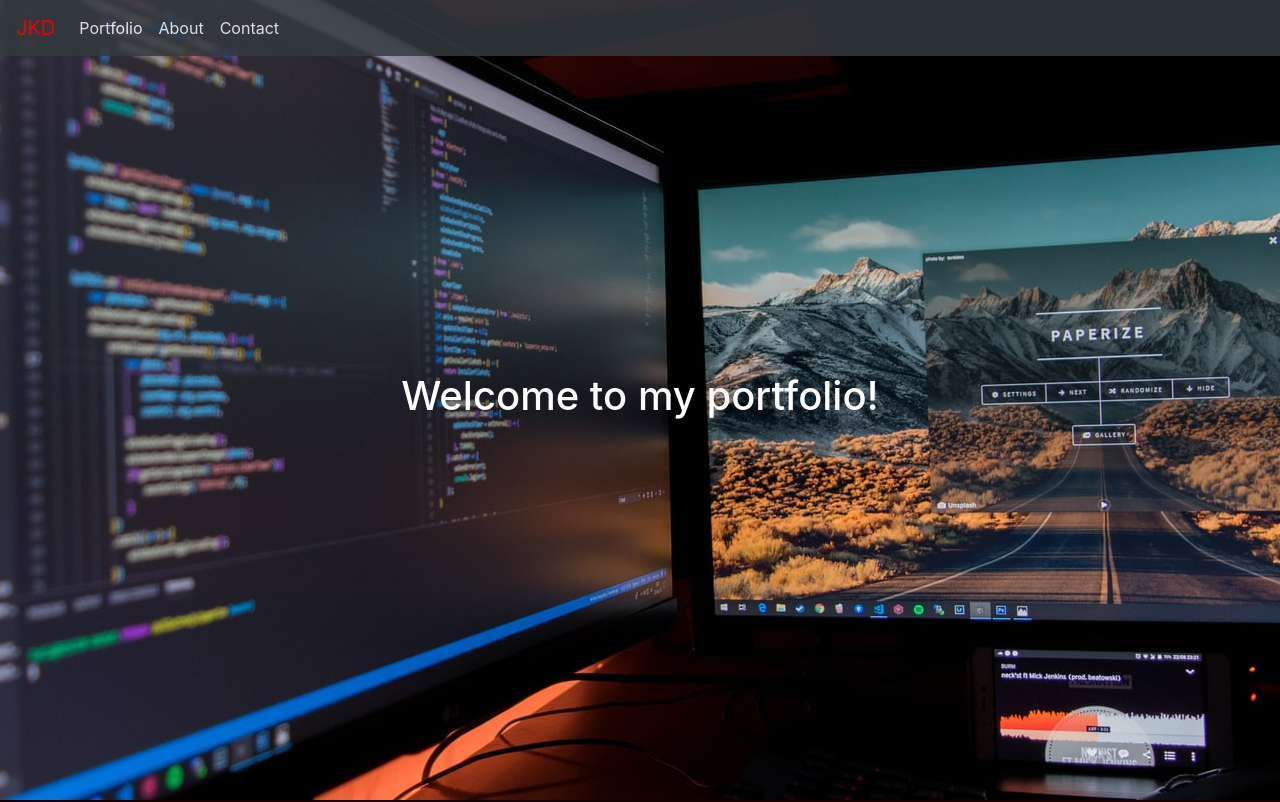
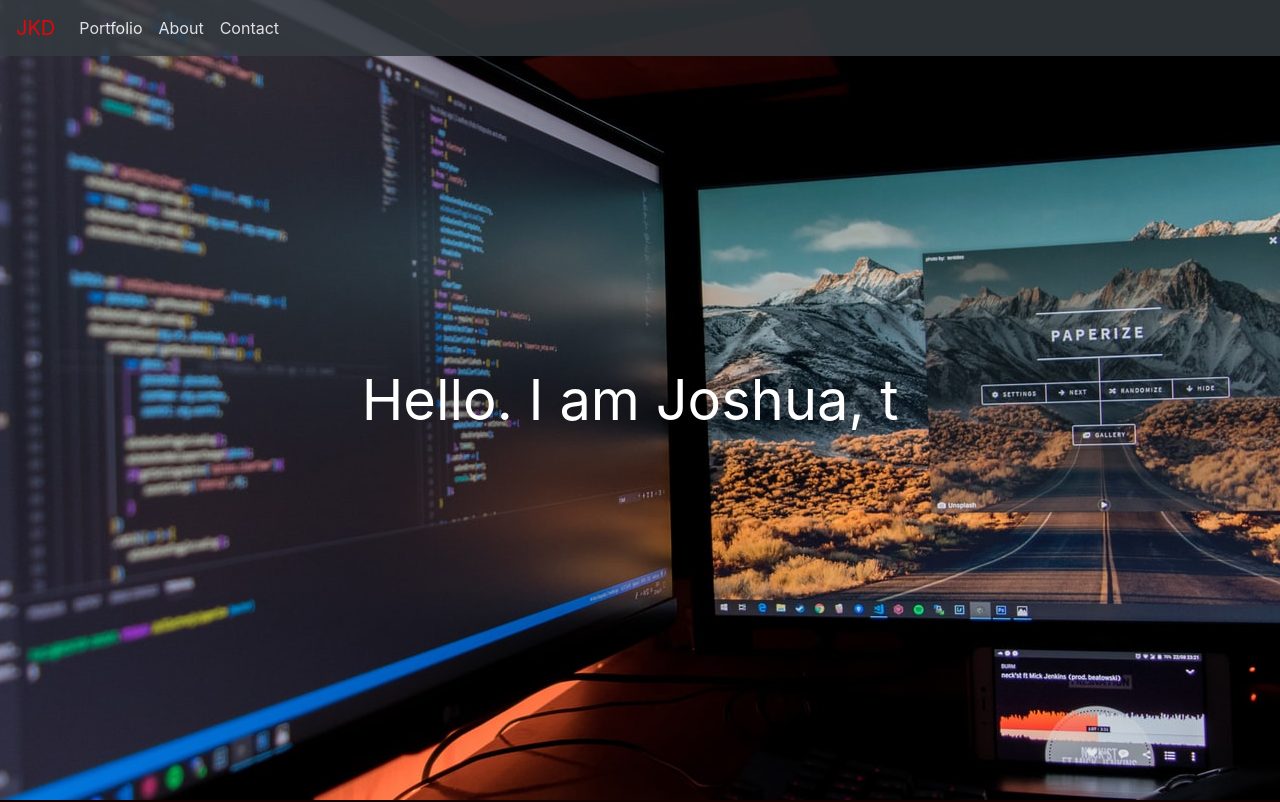
Before and after one commit to joshuakerndev/portfoliov2, a React (Create React App) app: page / in a window 1280 px wide. Shown: the top 802 px of the page. Built offline with nearby package versions, Linux system fonts and the light colour scheme.

Commit message:
add typewriter effect to welcome page and style

```diff
--- a/package.json
+++ b/package.json
@@ -14,7 +14,8 @@
     "react-router-dom": "^5.2.0",
     "react-router-hash-link": "^2.1.0",
     "react-scripts": "3.4.3",
-    "reactstrap": "^8.6.0"
+    "reactstrap": "^8.6.0",
+    "typewriter-effect": "^2.13.1"
   },
   "scripts": {
     "start": "react-scripts start",
--- a/src/components/ContactPage/ContactPage.jsx
+++ b/src/components/ContactPage/ContactPage.jsx
@@ -19,9 +19,11 @@ const ContactPage = () => {
                         <a
                             href="https://github.com/joshuakerndev"
                             target="_blank"
+                            rel="noopener noreferrer"
                         >
                             <img
                                 src={require("../../imgs/GitHub-Mark-Light-32px.png")}
+                                alt="Github"
                             />
                         </a>
                     </span>
@@ -29,10 +31,12 @@ const ContactPage = () => {
                         <a
                             href="https://www.linkedin.com/in/joshua-kern-99bb031b4/"
                             target="_blank"
+                            rel="noopener noreferrer"
                         >
                             <img
                                 className="LinkedInIcon"
                                 src={require("../../imgs/Linked-In-White.png")}
+                                alt="LinkedIn"
                             />
                         </a>
                     </span>
--- a/src/components/PortfolioItemModal/PortfolioItemModal.jsx
+++ b/src/components/PortfolioItemModal/PortfolioItemModal.jsx
@@ -35,7 +35,13 @@ const PortfolioItemModal = ({ data, toggle, modal }) => {
                     ** Please note, Heroku websites may take a few seconds longer than other sites to load!
                 </p>
                 <p className="ModalUrl">
-                    <a href={url} target="_blank">{url}</a>
+                    <a
+                        href={url}
+                        target="_blank"
+                        rel="noopener noreferrer"
+                    >
+                        {url}
+                    </a>
                 </p>
                 <p className="ModalDescription">
                     {description}
--- a/src/components/WelcomePage/WelcomePage.jsx
+++ b/src/components/WelcomePage/WelcomePage.jsx
@@ -1,11 +1,29 @@
 import React from 'react';
+import Typewriter from 'typewriter-effect';
 
 import "./WelcomePage.scss";
 
 const WelcomePage = () => {
     return (
         <div className="WelcomePage">
-            <h1>Welcome to my portfolio!</h1>
+            <div className="TypewriterContainer">
+            <Typewriter
+                className="WelcomeText"
+                onInit={(typewriter) => {
+                    typewriter
+                    .typeString('Hello.')
+                    .pauseFor(1500)
+                    .typeString(' I am Joshua, the creator.')
+                    .pauseFor(1000)
+                    .deleteChars(8)
+                    .typeString('thinker.')
+                    .pauseFor(1500)
+                    .deleteChars(8)
+                    .typeString('developer.')
+                    .start();
+                }}
+            />
+            </div>
         </div>
     )
 }
--- a/src/components/WelcomePage/WelcomePage.scss
+++ b/src/components/WelcomePage/WelcomePage.scss
@@ -4,12 +4,18 @@
     align-items: center;
     height: 100%;
     width: 100%;
+    font-size: 56px;
+    color: white;
 }
 
-h1 {
-
+.WelcomeText {
     display: flex;
     justify-content: center;
     align-items: center;
-    color: white;
 }
+
+.TypewriterContainer {
+    display: flex;
+    justify-content: center;
+    width: 80%;
+}
```
Also changed, not shown: 1 other file (tests, documents, lock files or other folders).
